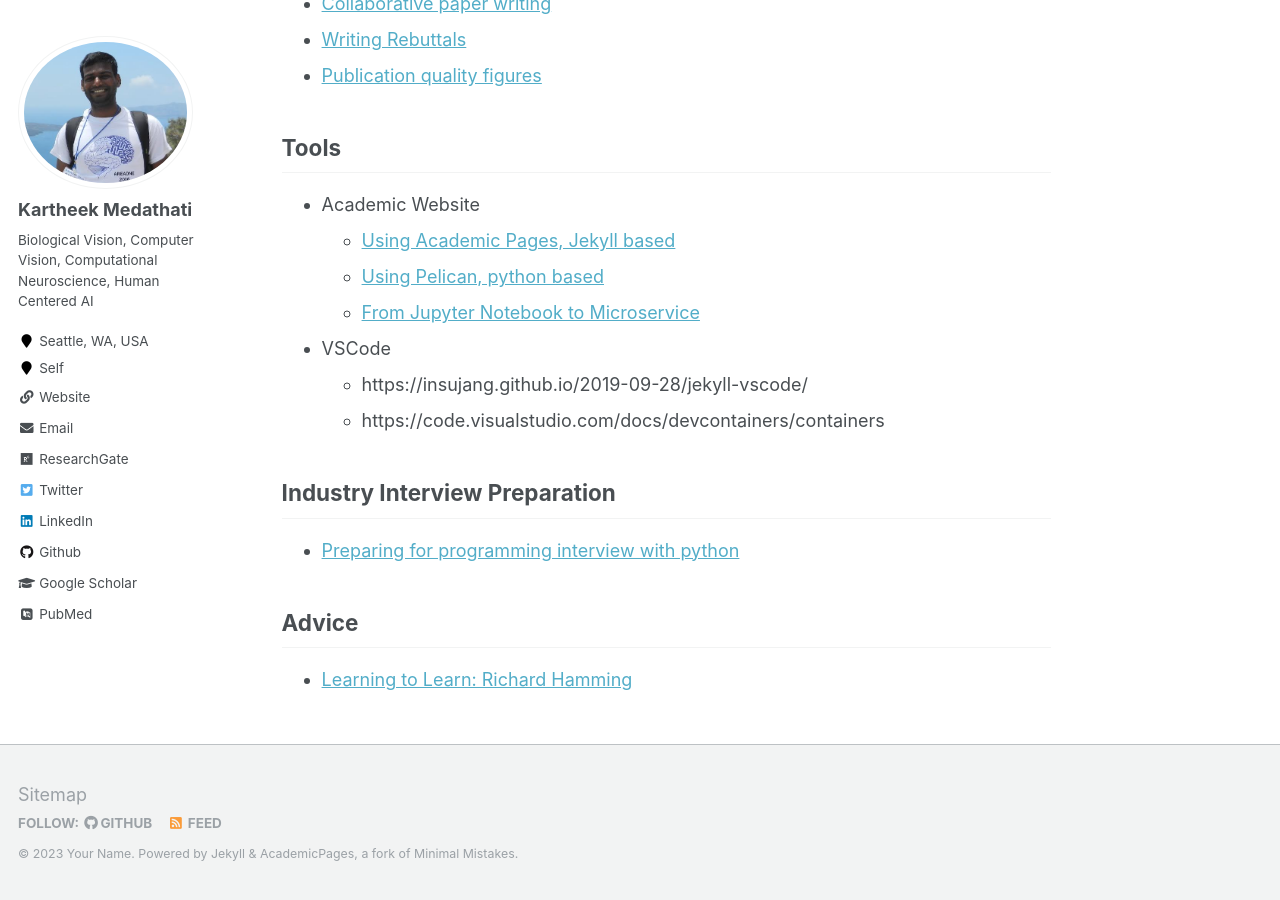
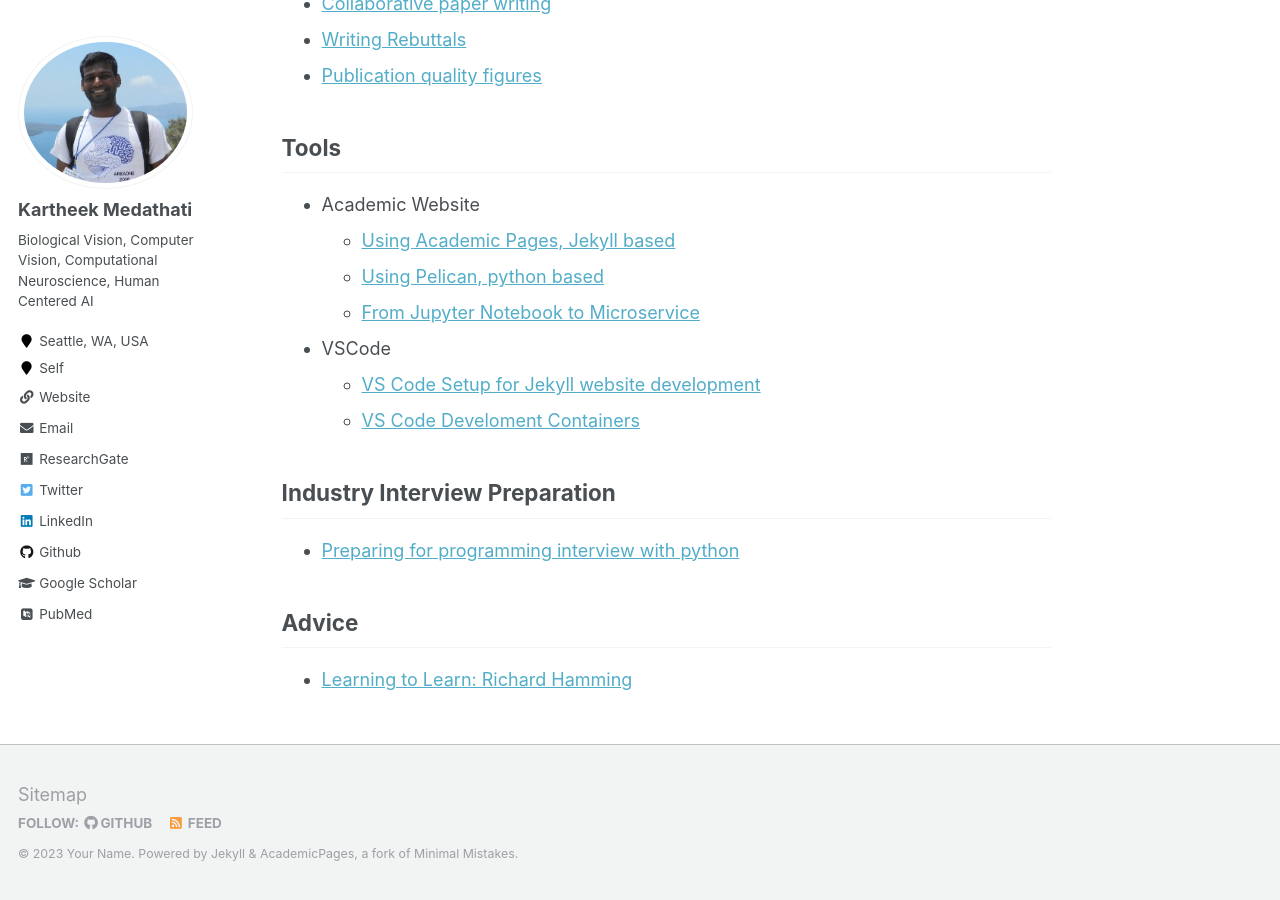
Before and after one commit to kartheekmedathati/kartheekmedathati.github.io, a Jekyll site: the page built from _pages/markdown.md, in a window 1280 px wide and 900 px high, scrolled down 1056 px. Built offline with Jekyll 4.4.1, drawn with Linux system fonts in a browser that asks for light colours; some web fonts are replaced.

Commit message:
Vscode development setup

```diff
--- a/_pages/markdown.md
+++ b/_pages/markdown.md
@@ -44,8 +44,8 @@ redirect_from:
     - [From Jupyter Notebook to Microservice](https://github.com/alanjeffares/notebook-to-microservice/tree/master)
 
 * VSCode
-    - https://insujang.github.io/2019-09-28/jekyll-vscode/
-    - https://code.visualstudio.com/docs/devcontainers/containers
+    - [VS Code Setup for Jekyll website development](https://insujang.github.io/2019-09-28/jekyll-vscode/)
+    - [VS Code Develoment Containers](https://code.visualstudio.com/docs/devcontainers/containers)
 
 ## Industry Interview Preparation
 
```
Also changed, not shown: Resources.html (deleted, +0 -24 lines).
